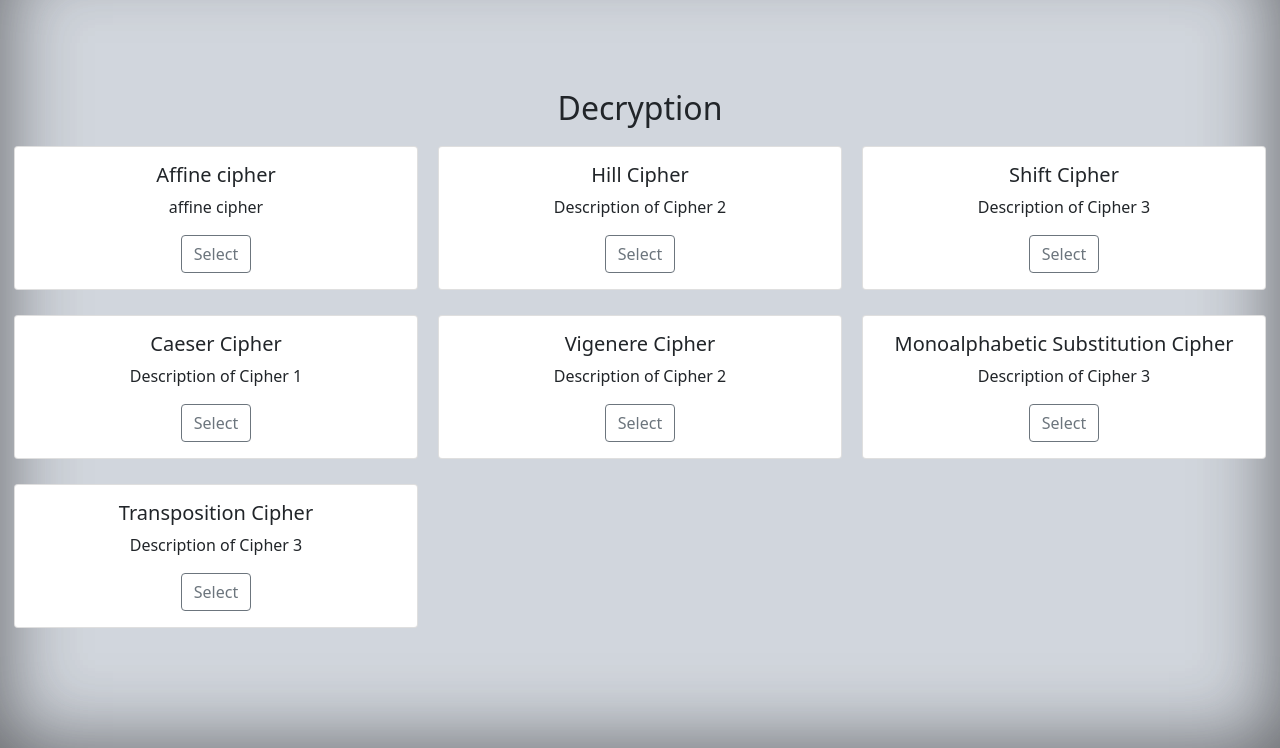
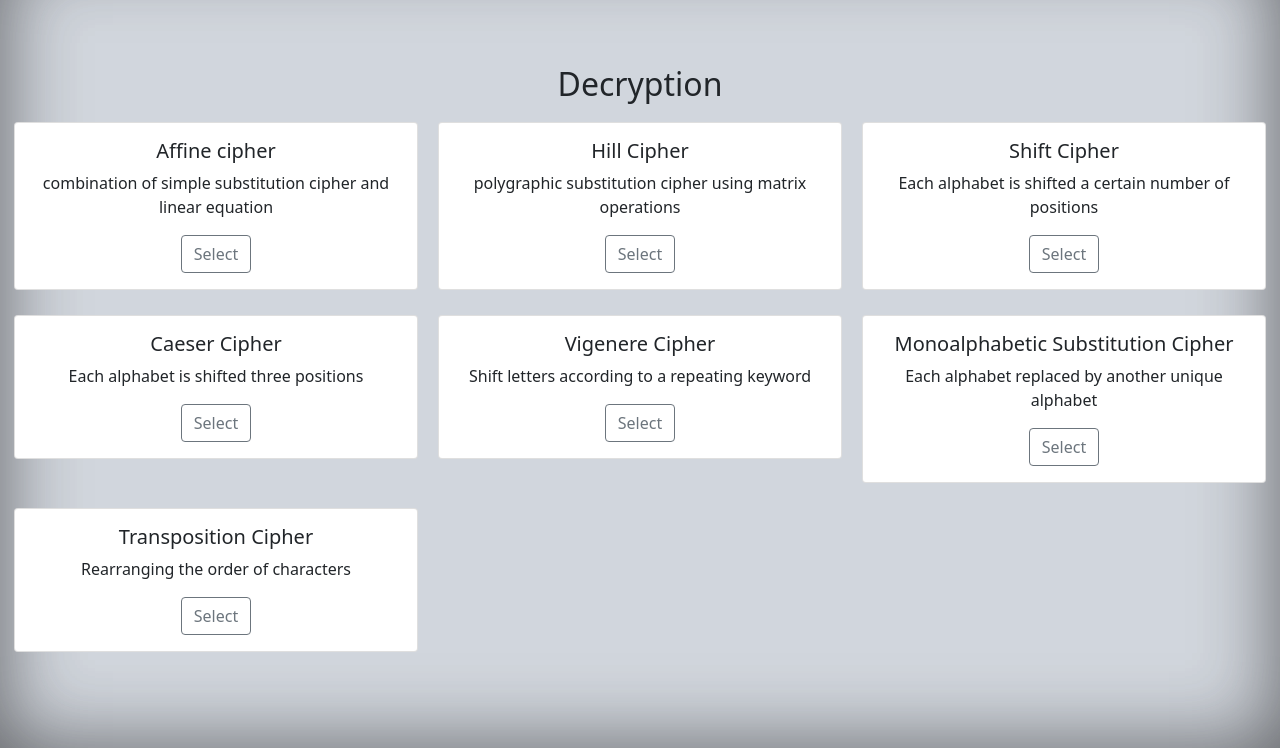
Before and after one commit to pistachio49/crypto-toolkit, a Flask app: page /decrypttext in a window 1280 px wide. Shown: the part 52-800 px from the top of the page. Run offline with Flask 3, Linux system fonts and the light colour scheme; some libraries are stand-ins or nearby versions.

Commit message:
each feature pages description added

```diff
--- a/templates/decselectpage.html
+++ b/templates/decselectpage.html
@@ -20,7 +20,7 @@
           <div class="card">
             <div class="card-body">
               <h5 class="card-title">Affine cipher</h5>
-              <p class="card-text">affine cipher</p>
+              <p class="card-text">combination of simple substitution cipher and linear equation</p>
               <a href="/affinedec" class="btn btn-outline-secondary">Select</a>
             </div>
           </div>
@@ -29,7 +29,7 @@
           <div class="card">
             <div class="card-body">
               <h5 class="card-title">Hill Cipher</h5>
-              <p class="card-text">Description of Cipher 2</p>
+              <p class="card-text">polygraphic substitution cipher using matrix operations</p>
               <a href="/hilldec" class="btn btn-outline-secondary">Select</a>
             </div>
           </div>
@@ -38,7 +38,7 @@
           <div class="card">
             <div class="card-body">
               <h5 class="card-title">Shift Cipher</h5>
-              <p class="card-text">Description of Cipher 3</p>
+              <p class="card-text">Each alphabet is shifted a certain number of positions</p>
               <a href="/shiftdec" class="btn btn-outline-secondary">Select</a>
             </div>
           </div>
@@ -48,7 +48,7 @@
             <div class="card">
               <div class="card-body">
                 <h5 class="card-title">Caeser Cipher</h5>
-                <p class="card-text">Description of Cipher 1</p>
+                <p class="card-text">Each alphabet is shifted three positions</p>
                 <a href="/caeserdec" class="btn btn-outline-secondary">Select</a>
               </div>
             </div>
@@ -57,7 +57,7 @@
             <div class="card">
               <div class="card-body">
                 <h5 class="card-title">Vigenere Cipher</h5>
-                <p class="card-text">Description of Cipher 2</p>
+                <p class="card-text">Shift letters according to a repeating keyword</p>
                 <a href="/vigdec" class="btn btn-outline-secondary">Select</a>
               </div>
             </div>
@@ -66,7 +66,7 @@
             <div class="card">
               <div class="card-body">
                 <h5 class="card-title">Monoalphabetic Substitution Cipher</h5>
-                <p class="card-text">Description of Cipher 3</p>
+                <p class="card-text">Each alphabet replaced by another unique alphabet</p>
                 <a href="/monodec" class="btn btn-outline-secondary">Select</a>
               </div>
             </div>
@@ -75,7 +75,7 @@
             <div class="card">
               <div class="card-body">
                 <h5 class="card-title">Transposition Cipher</h5>
-                <p class="card-text">Description of Cipher 3</p>
+                <p class="card-text">Rearranging the order of characters</p>
                 <a href="/transpositiondec" class="btn btn-outline-secondary">Select</a>
               </div>
             </div>
```
Also changed, not shown: templates/cryptanalysis.html (+6 -6 lines), templates/encselectpage.html (+7 -7 lines).
